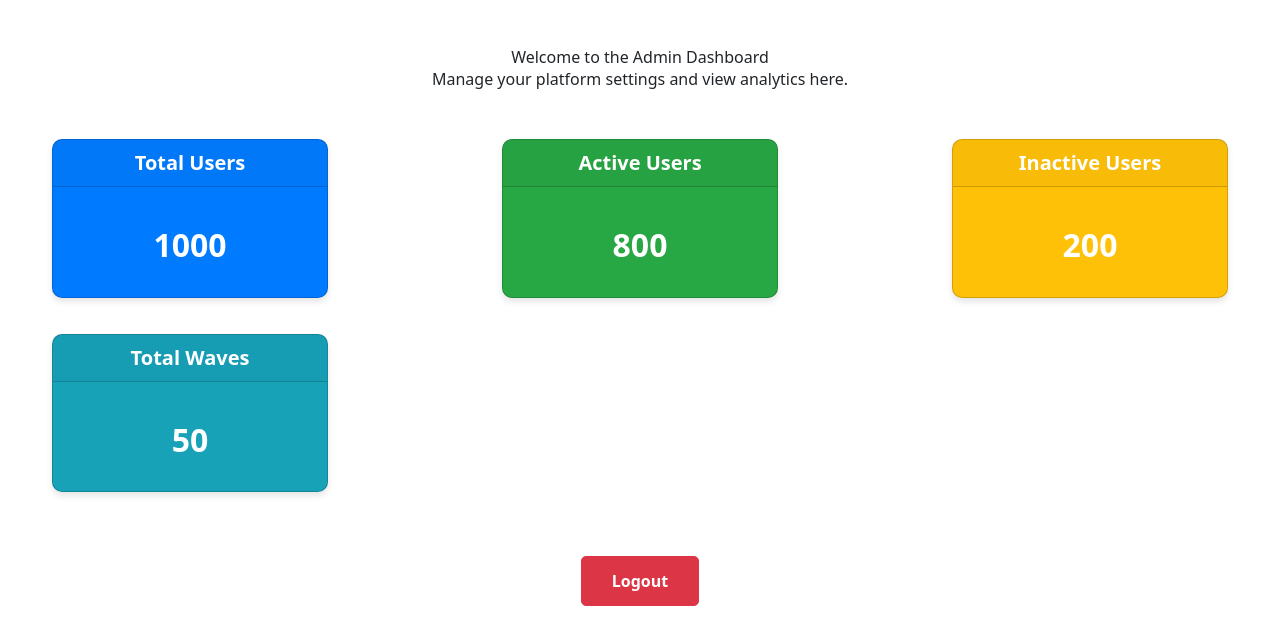
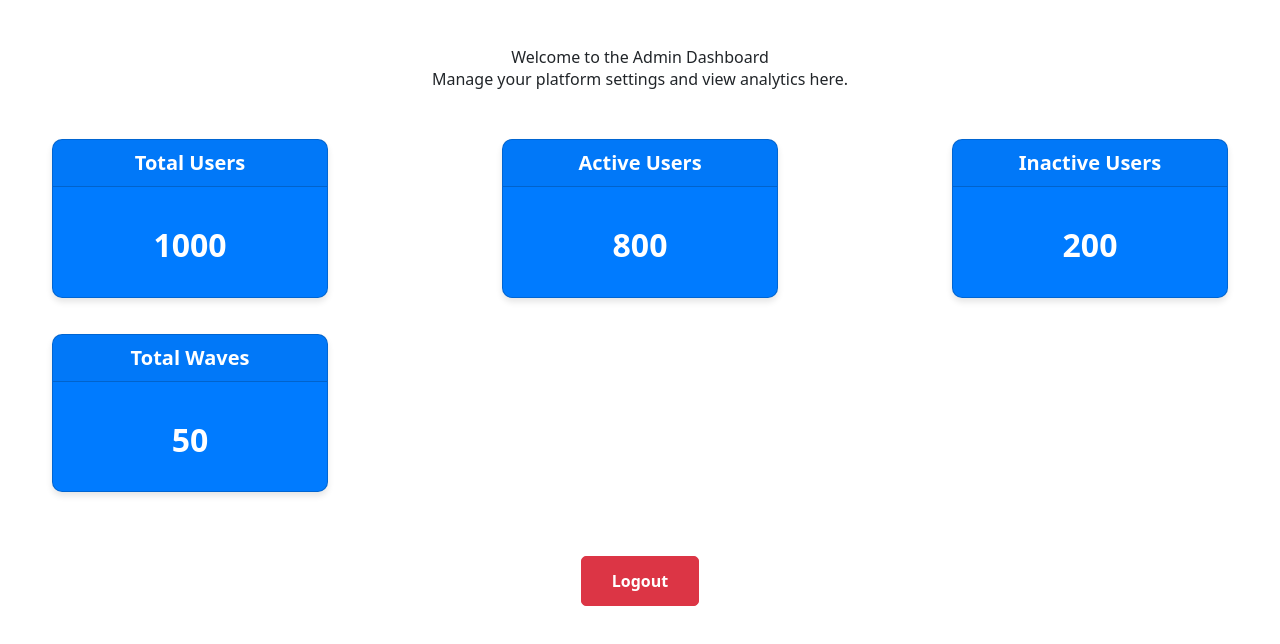
Before and after one commit to bdsdirect-sdm/BHUVIN-SINGLA, a React (Vite) app in the folder frontend/: page /admin/app/dashboard in a window 1280 px wide. Shown: the top 644 px of the page. Built offline with nearby package versions, Linux system fonts and the light colour scheme; no server answers.

Commit message:
working on admin's dashboard

```diff
--- a/frontend/src/components/AdminDashboard.tsx
+++ b/frontend/src/components/AdminDashboard.tsx
@@ -32,7 +32,7 @@ const AdminDashboard: React.FC = () => {
                     </div>
                 </div>
                 <div className="col-md-3">
-                    <div className="card text-white bg-success mb-3">
+                    <div className="card text-white bg-primary mb-3">
                         <div className="card-header">Active Users</div>
                         <div className="card-body">
                             <h5 className="card-title">800</h5>
@@ -40,7 +40,7 @@ const AdminDashboard: React.FC = () => {
                     </div>
                 </div>
                 <div className="col-md-3">
-                    <div className="card text-white bg-warning mb-3">
+                    <div className="card text-white bg-primary mb-3">
                         <div className="card-header">Inactive Users</div>
                         <div className="card-body">
                             <h5 className="card-title">200</h5>
@@ -48,7 +48,7 @@ const AdminDashboard: React.FC = () => {
                     </div>
                 </div>
                 <div className="col-md-3">
-                    <div className="card text-white bg-info mb-3">
+                    <div className="card text-white bg-primary mb-3">
                         <div className="card-header">Total Waves</div>
                         <div className="card-body">
                             <h5 className="card-title">50</h5>
--- a/frontend/src/styling/AdminDashboard.css
+++ b/frontend/src/styling/AdminDashboard.css
@@ -16,21 +16,9 @@
     text-align: center;
 }
 
-/* Custom colors for each card */
+/* All cards have the same color */
 .bg-primary {
     background-color: #007bff !important;
-}
-
-.bg-success {
-    background-color: #28a745 !important;
-}
-
-.bg-warning {
-    background-color: #ffc107 !important;
-}
-
-.bg-info {
-    background-color: #17a2b8 !important;
 }
 
 /* Card body styling */
@@ -63,7 +51,7 @@ button.btn-danger:hover {
     margin-top: 3rem !important;
 }
 
-/* Centering the cards */
+/* Centering the cards and ensuring they stay in one line */
 .row.mt-5 {
     display: flex;
     justify-content: space-between;
```
